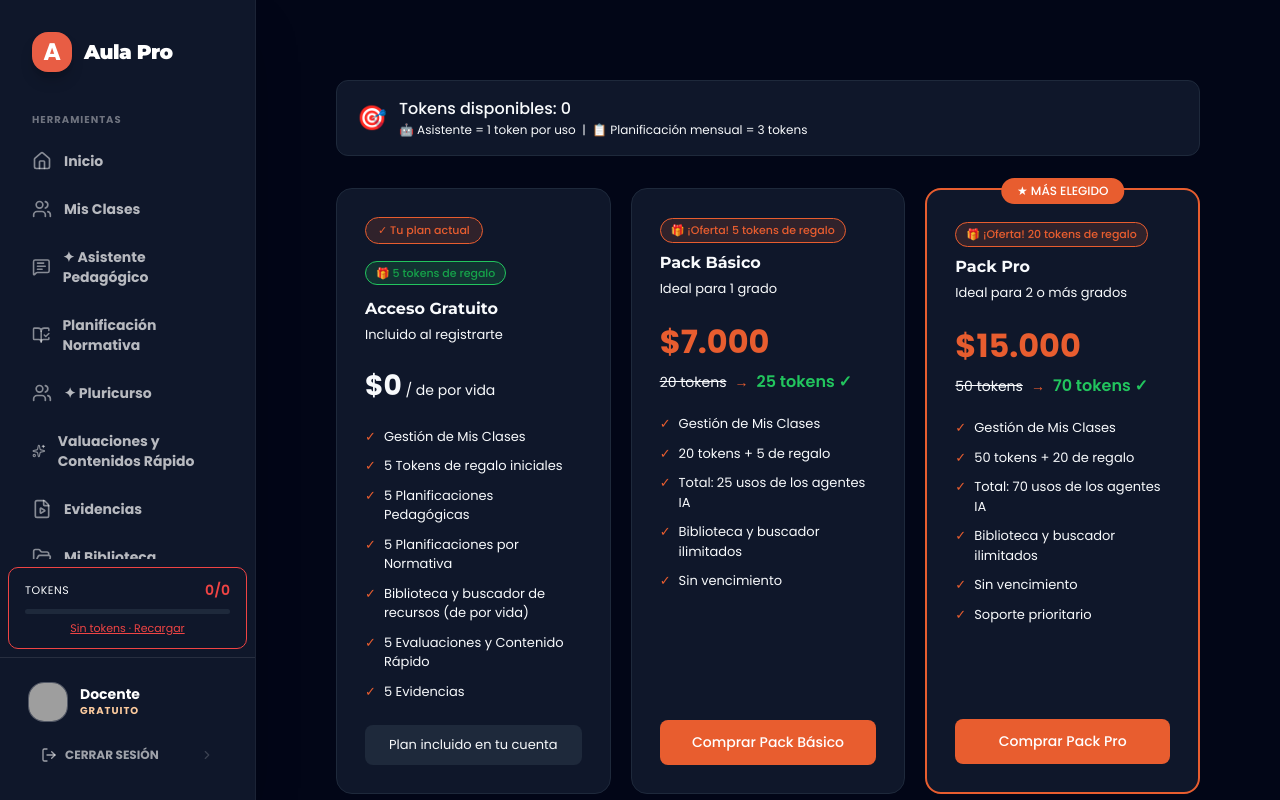
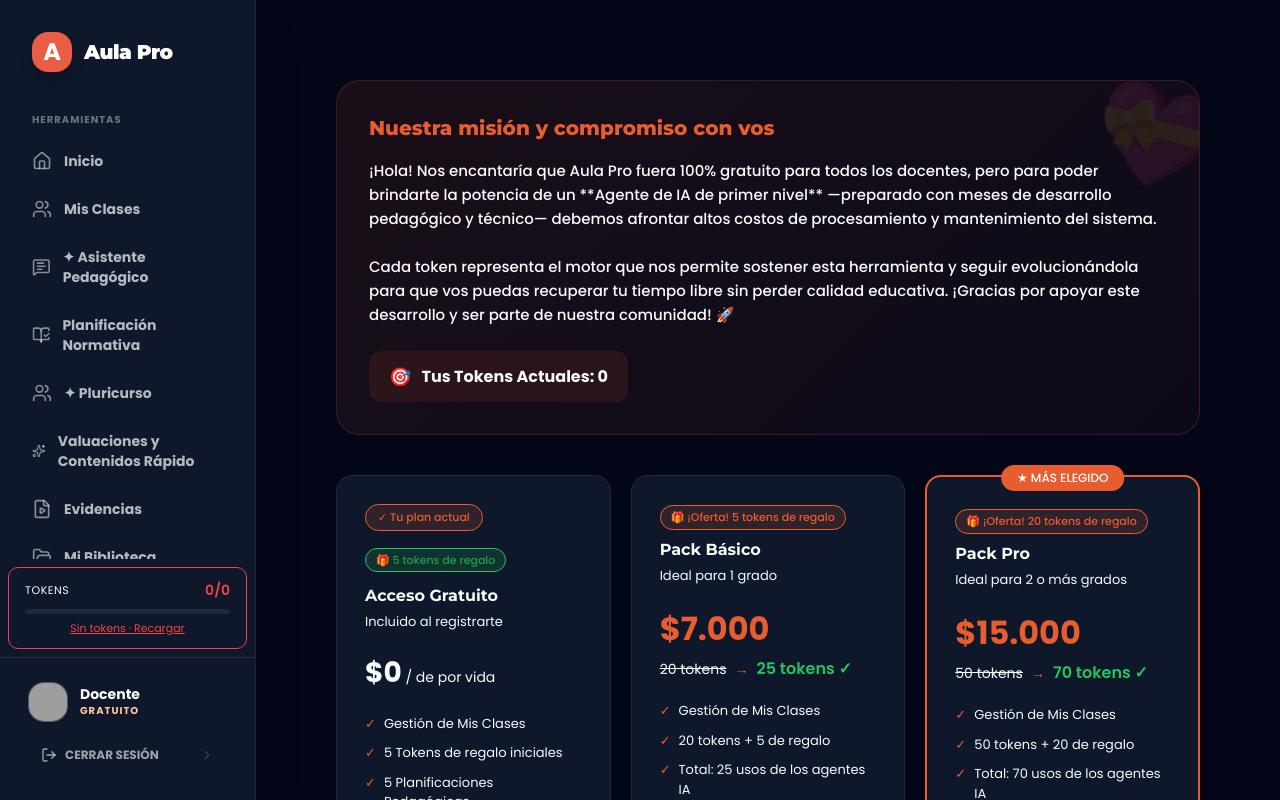
Before and after one commit to arielwin85-dotcom/aula-tranquila, a Next.js app: page /precios in a window 1280 px wide. Shown: the top 800 px of the page. Built offline with nearby package versions, Linux system fonts and the light colour scheme; no server answers; grey boxes are pictures that could not be loaded.

Commit message:
Update pricing page with empathetic message and remove technical token details

```diff
--- a/src/app/precios/page.tsx
+++ b/src/app/precios/page.tsx
@@ -101,25 +101,65 @@
         </div>
       )}
 
-      {/* Tokens actuales */}
+      {/* Mensaje Empático / Colaborativo */}
       <div style={{
-        padding: '16px 20px',
-        borderRadius: '12px',
-        background: 'var(--color-background-secondary)',
-        border: '1px solid var(--color-border-tertiary)',
-        marginBottom: '32px',
-        display: 'flex',
-        alignItems: 'center',
-        gap: '12px'
+        padding: '32px',
+        borderRadius: '24px',
+        background: 'linear-gradient(135deg, rgba(232,93,47,0.1) 0%, rgba(232,93,47,0.05) 100%)',
+        border: '1px solid rgba(232,93,47,0.2)',
+        marginBottom: '40px',
+        position: 'relative',
+        overflow: 'hidden'
       }}>
-        <span style={{ fontSize: '24px' }}>🎯</span>
-        <div>
-          <div style={{ fontWeight: 500, color: 'var(--color-text-primary)' }}>
-            Tokens disponibles: {tokens}
-          </div>
-          <div style={{ fontSize: '12px', color: 'var(--color-text-secondary)' }}>
-            🤖 Asistente = 1 token por uso &nbsp;|&nbsp; 📋 Planificación mensual = 3 tokens
-          </div>
+        <div style={{
+          position: 'absolute',
+          right: '-20px',
+          top: '-20px',
+          opacity: 0.1,
+          transform: 'rotate(15deg)'
+        }}>
+          <span style={{ fontSize: '100px' }}>💝</span>
+        </div>
+
+        <h2 style={{
+          fontSize: '20px',
+          fontWeight: 800,
+          color: '#e85d2f',
+          marginBottom: '16px',
+          fontFamily: 'var(--font-montserrat)'
+        }}>
+          Nuestra misión y compromiso con vos
+        </h2>
+
+        <p style={{
+          fontSize: '15px',
+          lineHeight: '1.6',
+          color: 'var(--color-text-primary)',
+          fontWeight: 500,
+          maxWidth: '800px',
+          margin: 0
+        }}>
+          ¡Hola! Nos encantaría que Aula Pro fuera 100% gratuito para todos los docentes, pero para poder brindarte la potencia de
+          un **Agente de IA de primer nivel** —preparado con meses de desarrollo pedagógico y técnico— debemos afrontar altos costos
+          de procesamiento y mantenimiento del sistema.
+          <br /><br />
+          Cada token representa el motor que nos permite sostener esta herramienta y seguir evolucionándola para que vos puedas
+          recuperar tu tiempo libre sin perder calidad educativa. ¡Gracias por apoyar este desarrollo y ser parte de nuestra comunidad! 🚀
+        </p>
+
+        <div style={{
+          marginTop: '24px',
+          padding: '12px 20px',
+          background: 'rgba(232,93,47,0.1)',
+          borderRadius: '12px',
+          display: 'inline-flex',
+          alignItems: 'center',
+          gap: '10px'
+        }}>
+          <span style={{ fontSize: '18px' }}>🎯</span>
+          <span style={{ fontWeight: 700, color: 'var(--color-text-primary)' }}>
+            Tus Tokens Actuales: {tokens}
+          </span>
         </div>
       </div>
 
```
